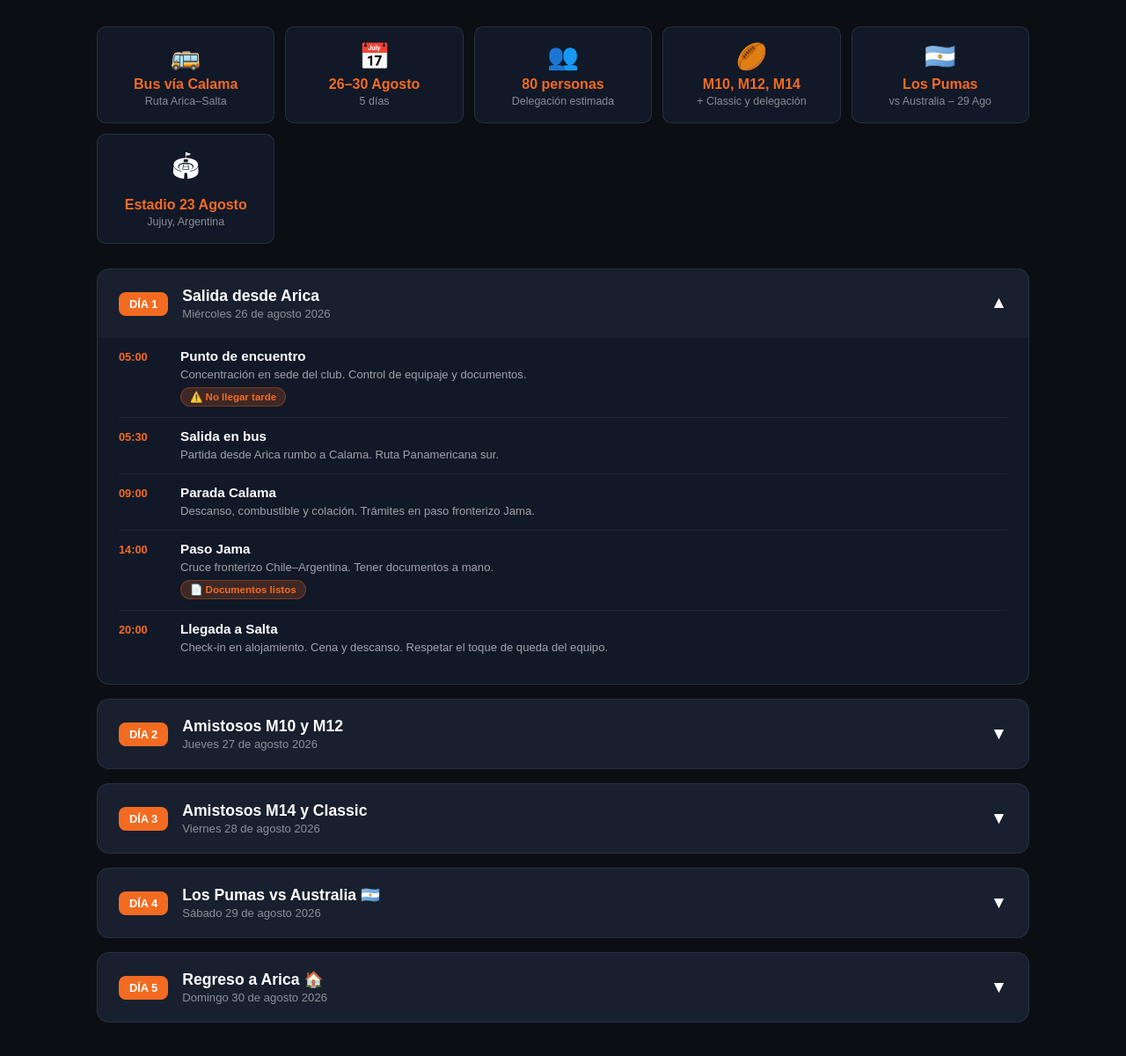
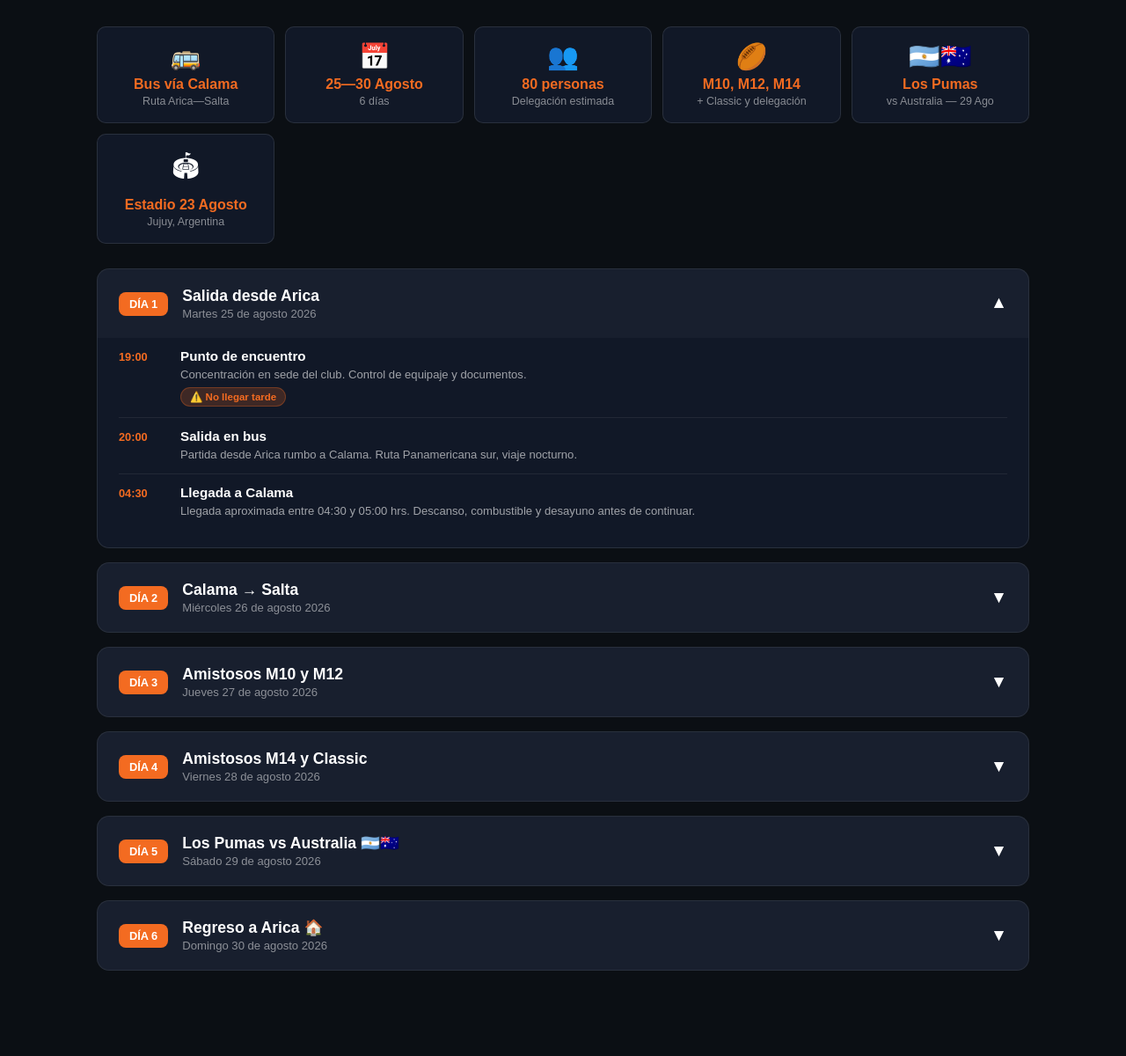
Before and after one commit to gigantesazapasalta2026-sudo/gigantes-salta-2026-app, a plain HTML site: page itinerario.html in a window 1280 px wide. Shown: the part 496-1696 px from the top of the page at 88% size. After the commit the page ends 1647 px from the top, so only its background shows below. Drawn offline with Linux system fonts and the light colour scheme.

Commit message:
Add files via upload

```diff
--- a/itinerario.html
+++ b/itinerario.html
@@ -50,32 +50,43 @@
 </section>
 <div class="main">
   <div class="resumen">
-    <div class="res-card"><div class="icon">🚌</div><strong>Bus vía Calama</strong><span>Ruta Arica–Salta</span></div>
-    <div class="res-card"><div class="icon">📅</div><strong>26–30 Agosto</strong><span>5 días</span></div>
+    <div class="res-card"><div class="icon">🚌</div><strong>Bus vía Calama</strong><span>Ruta Arica—Salta</span></div>
+    <div class="res-card"><div class="icon">📅</div><strong>25—30 Agosto</strong><span>6 días</span></div>
     <div class="res-card"><div class="icon">👥</div><strong>80 personas</strong><span>Delegación estimada</span></div>
     <div class="res-card"><div class="icon">🏉</div><strong>M10, M12, M14</strong><span>+ Classic y delegación</span></div>
-    <div class="res-card"><div class="icon">🇦🇷</div><strong>Los Pumas</strong><span>vs Australia – 29 Ago</span></div>
+    <div class="res-card"><div class="icon">🇦🇷🇦🇺</div><strong>Los Pumas</strong><span>vs Australia — 29 Ago</span></div>
     <div class="res-card"><div class="icon">🏟</div><strong>Estadio 23 Agosto</strong><span>Jujuy, Argentina</span></div>
   </div>
 
   <div class="dia open" id="dia1">
     <div class="dia-header" onclick="toggleDia('dia1')">
       <div class="dia-num">Día 1</div>
-      <div><div class="dia-titulo">Salida desde Arica</div><div class="dia-fecha">Miércoles 26 de agosto 2026</div></div>
+      <div><div class="dia-titulo">Salida desde Arica</div><div class="dia-fecha">Martes 25 de agosto 2026</div></div>
       <div class="dia-chevron">▼</div>
     </div>
     <div class="dia-body">
-      <div class="evento"><div class="evento-hora">05:00</div><div><div class="evento-titulo">Punto de encuentro</div><div class="evento-desc">Concentración en sede del club. Control de equipaje y documentos.</div><span class="badge badge-key">⚠️ No llegar tarde</span></div></div>
-      <div class="evento"><div class="evento-hora">05:30</div><div><div class="evento-titulo">Salida en bus</div><div class="evento-desc">Partida desde Arica rumbo a Calama. Ruta Panamericana sur.</div></div></div>
-      <div class="evento"><div class="evento-hora">09:00</div><div><div class="evento-titulo">Parada Calama</div><div class="evento-desc">Descanso, combustible y colación. Trámites en paso fronterizo Jama.</div></div></div>
-      <div class="evento"><div class="evento-hora">14:00</div><div><div class="evento-titulo">Paso Jama</div><div class="evento-desc">Cruce fronterizo Chile–Argentina. Tener documentos a mano.</div><span class="badge badge-key">📄 Documentos listos</span></div></div>
-      <div class="evento"><div class="evento-hora">20:00</div><div><div class="evento-titulo">Llegada a Salta</div><div class="evento-desc">Check-in en alojamiento. Cena y descanso. Respetar el toque de queda del equipo.</div></div></div>
+      <div class="evento"><div class="evento-hora">19:00</div><div><div class="evento-titulo">Punto de encuentro</div><div class="evento-desc">Concentración en sede del club. Control de equipaje y documentos.</div><span class="badge badge-key">⚠️ No llegar tarde</span></div></div>
+      <div class="evento"><div class="evento-hora">20:00</div><div><div class="evento-titulo">Salida en bus</div><div class="evento-desc">Partida desde Arica rumbo a Calama. Ruta Panamericana sur, viaje nocturno.</div></div></div>
+      <div class="evento"><div class="evento-hora">04:30</div><div><div class="evento-titulo">Llegada a Calama</div><div class="evento-desc">Llegada aproximada entre 04:30 y 05:00 hrs. Descanso, combustible y desayuno antes de continuar.</div></div></div>
     </div>
   </div>
 
   <div class="dia" id="dia2">
     <div class="dia-header" onclick="toggleDia('dia2')">
       <div class="dia-num">Día 2</div>
+      <div><div class="dia-titulo">Calama → Salta</div><div class="dia-fecha">Miércoles 26 de agosto 2026</div></div>
+      <div class="dia-chevron">▼</div>
+    </div>
+    <div class="dia-body">
+      <div class="evento"><div class="evento-hora">07:00</div><div><div class="evento-titulo">Salida desde Calama</div><div class="evento-desc">Partida hacia Salta vía Paso Jama. Viaje de día completo por el altiplano.</div></div></div>
+      <div class="evento"><div class="evento-hora">14:00</div><div><div class="evento-titulo">Paso Jama</div><div class="evento-desc">Cruce fronterizo Chile—Argentina. Tener documentos a mano.</div><span class="badge badge-key">📄 Documentos listos</span></div></div>
+      <div class="evento"><div class="evento-hora">20:00</div><div><div class="evento-titulo">Llegada a Salta</div><div class="evento-desc">Check-in en alojamiento. Cena y descanso. Respetar el toque de queda del equipo.</div></div></div>
+    </div>
+  </div>
+
+  <div class="dia" id="dia3">
+    <div class="dia-header" onclick="toggleDia('dia3')">
+      <div class="dia-num">Día 3</div>
       <div><div class="dia-titulo">Amistosos M10 y M12</div><div class="dia-fecha">Jueves 27 de agosto 2026</div></div>
       <div class="dia-chevron">▼</div>
     </div>
@@ -90,9 +101,9 @@
     </div>
   </div>
 
-  <div class="dia" id="dia3">
-    <div class="dia-header" onclick="toggleDia('dia3')">
-      <div class="dia-num">Día 3</div>
+  <div class="dia" id="dia4">
+    <div class="dia-header" onclick="toggleDia('dia4')">
+      <div class="dia-num">Día 4</div>
       <div><div class="dia-titulo">Amistosos M14 y Classic</div><div class="dia-fecha">Viernes 28 de agosto 2026</div></div>
       <div class="dia-chevron">▼</div>
     </div>
@@ -106,10 +117,10 @@
     </div>
   </div>
 
-  <div class="dia" id="dia4">
-    <div class="dia-header" onclick="toggleDia('dia4')">
-      <div class="dia-num">Día 4</div>
-      <div><div class="dia-titulo">Los Pumas vs Australia 🇦🇷</div><div class="dia-fecha">Sábado 29 de agosto 2026</div></div>
+  <div class="dia" id="dia5">
+    <div class="dia-header" onclick="toggleDia('dia5')">
+      <div class="dia-num">Día 5</div>
+      <div><div class="dia-titulo">Los Pumas vs Australia 🇦🇷🇦🇺</div><div class="dia-fecha">Sábado 29 de agosto 2026</div></div>
       <div class="dia-chevron">▼</div>
     </div>
     <div class="dia-body">
@@ -122,16 +133,16 @@
     </div>
   </div>
 
-  <div class="dia" id="dia5">
-    <div class="dia-header" onclick="toggleDia('dia5')">
-      <div class="dia-num">Día 5</div>
+  <div class="dia" id="dia6">
+    <div class="dia-header" onclick="toggleDia('dia6')">
+      <div class="dia-num">Día 6</div>
       <div><div class="dia-titulo">Regreso a Arica 🏠</div><div class="dia-fecha">Domingo 30 de agosto 2026</div></div>
       <div class="dia-chevron">▼</div>
     </div>
     <div class="dia-body">
       <div class="evento"><div class="evento-hora">06:00</div><div><div class="evento-titulo">Desayuno y check-out</div><div class="evento-desc">Desayuno temprano, check-out y carga de equipaje en bus.</div></div></div>
       <div class="evento"><div class="evento-hora">07:00</div><div><div class="evento-titulo">Salida de Salta</div><div class="evento-desc">Inicio del viaje de regreso. Ruta Salta → Paso Jama → Calama → Arica.</div></div></div>
-      <div class="evento"><div class="evento-hora">12:00</div><div><div class="evento-titulo">Paso Jama (regreso)</div><div class="evento-desc">Cruce fronterizo Argentina–Chile. Documentos listos.</div><span class="badge badge-key">📄 Documentos listos</span></div></div>
+      <div class="evento"><div class="evento-hora">12:00</div><div><div class="evento-titulo">Paso Jama (regreso)</div><div class="evento-desc">Cruce fronterizo Argentina—Chile. Documentos listos.</div><span class="badge badge-key">📄 Documentos listos</span></div></div>
       <div class="evento"><div class="evento-hora">15:00</div><div><div class="evento-titulo">Parada Calama</div><div class="evento-desc">Descanso y colación en Calama.</div></div></div>
       <div class="evento"><div class="evento-hora">18:00</div><div><div class="evento-titulo">🏠 Llegada a Arica</div><div class="evento-desc">Regreso a la sede del club. Bienvenida y entrega de jugadores a sus familias.</div><span class="badge badge-key">🎉 ¡Misión cumplida!</span></div></div>
     </div>
```
